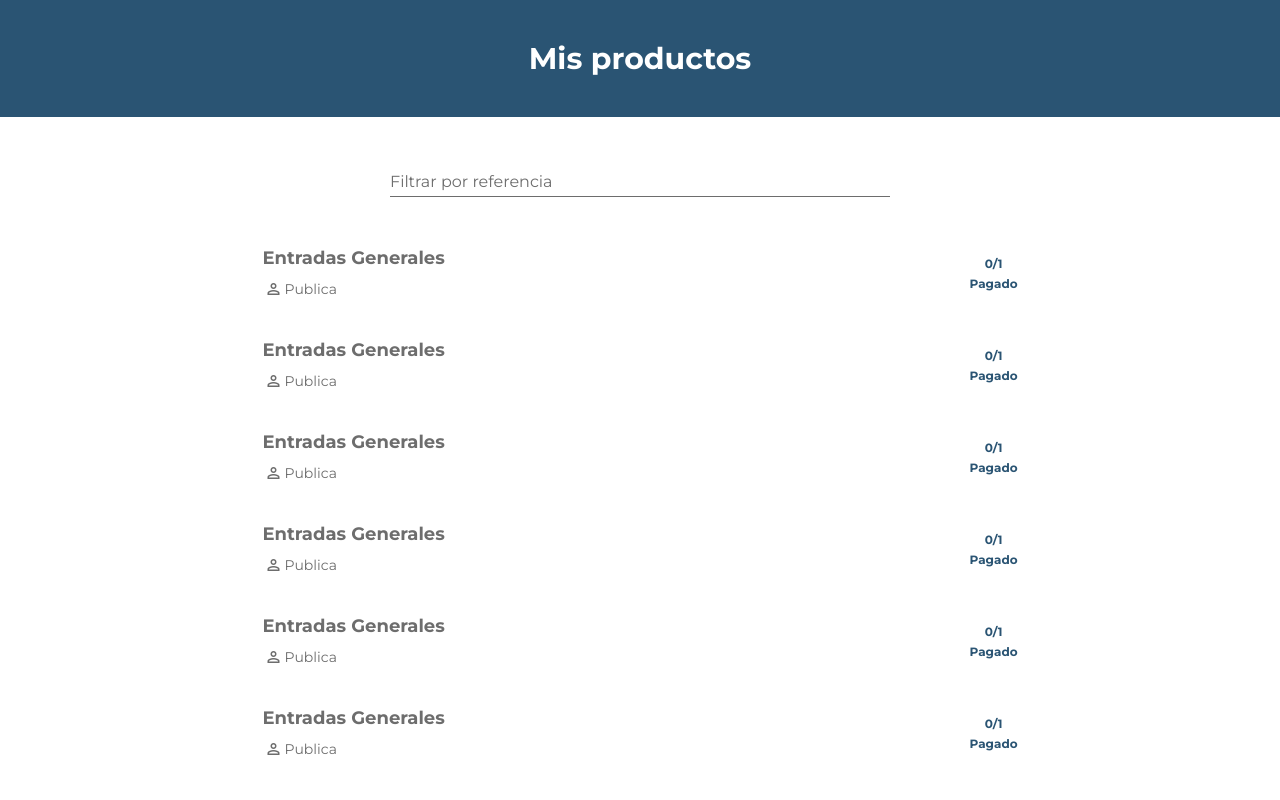
After one commit to joacov04/sistema_entradas, a PHP site: page /tickets.html in a window 1280 px wide. The commit adds this page. Run offline with PHP 8.4, Linux system fonts and the light colour scheme.

Commit message:
color scheme update

```diff
--- a/latest/link.css
+++ b/latest/link.css
@@ -12,7 +12,7 @@ body {
     background-color: white;
     border-top-right-radius: 40px;
     border-top-left-radius: 40px;
-    width: clamp(100%,500px);
+    width: clamp(100px,100%,500px);
     margin-left: auto;
     margin-right: auto;
 }
--- a/latest/main.css
+++ b/latest/main.css
@@ -2,12 +2,10 @@
 
 :root {
     --color1: #6d6d6d;
-    --color2: #0b7b7b;
-    --lightcolor: #05c01b;
-    --darkcolor1: #075151;
-    --darkcolor2: #043636;
+    --color2: #2a5473;
+    --darkcolor1: #2c4861;
+    --darkcolor2: #23394c;
     --backcolor1: rgb(15, 15, 15);
-    --backcolor2: ;
 }
 
 html {
--- a/latest/productos.css
+++ b/latest/productos.css
@@ -103,7 +103,7 @@
 
   #right p {
     font-size: 12px;
-    color: #007bff;
+    color: var(--color2);
     font-weight: bold;
     margin: 5px 0px;
   }
@@ -112,7 +112,7 @@
     width: 80px;
     font-size: 12px;
     font-weight: bold;
-    background-color: #007bff;
+    background-color: var(--color2);
     color: white;
     border-radius: 5px;
   }
--- /dev/null
+++ b/latest/tickets.css
@@ -0,0 +1,8 @@
+@import url(main.css);
+@import url(productos.css);
+
+a {
+  margin: 10px 0px;
+  justify-content: space-between;
+  text-align: center;
+}
--- /dev/null
+++ b/latest/tickets.html
@@ -0,0 +1,91 @@
+<!DOCTYPE html>
+<html lang="en">
+<head>
+    <meta name="viewport" content="width=device-width, initial-scale=1.0">
+    <link rel="stylesheet" href="https://fonts.googleapis.com/css2?family=Material+Symbols+Outlined:opsz,wght,FILL,GRAD@48,700,0,0" />
+    <link rel="stylesheet" href="tickets.css">
+    <title>Tickets</title>
+</head>
+<body class="flex column">
+    <header>
+        <div>
+            <h1>
+                Mis productos
+            </h1>
+        </div>
+    </header>
+
+    <div class="form">
+        <input type="text" name="text" autocomplete="off" required />
+        <label for="text" class="label-name">
+            <span class="content-name">
+                Filtrar por referencia
+            </span>
+        </label>
+    </div>
+
+    <a href="descripcion.html" class="flex">
+        <div id="left">
+            <h3>Entradas Generales</h3>
+            <p class="flex"><span class="material-symbols-outlined">person</span> Publica</p>
+        </div>
+        <div id="right">
+            <p>0/1</p>
+            <p>Pagado</p>
+        </div>
+    </a>
+    <a href="descripcion.html" class="flex">
+        <div id="left">
+            <h3>Entradas Generales</h3>
+            <p class="flex"><span class="material-symbols-outlined">person</span> Publica</p>
+        </div>
+        <div id="right">
+            <p>0/1</p>
+            <p>Pagado</p>
+        </div>
+    </a>
+    <a href="descripcion.html" class="flex">
+        <div id="left">
+            <h3>Entradas Generales</h3>
+            <p class="flex"><span class="material-symbols-outlined">person</span> Publica</p>
+        </div>
+        <div id="right">
+            <p>0/1</p>
+            <p>Pagado</p>
+        </div>
+    </a>
+    <a href="descripcion.html" class="flex">
+        <div id="left">
+            <h3>Entradas Generales</h3>
+            <p class="flex"><span class="material-symbols-outlined">person</span> Publica</p>
+        </div>
+        <div id="right">
+            <p>0/1</p>
+            <p>Pagado</p>
+        </div>
+    </a>
+    <a href="descripcion.html" class="flex">
+        <div id="left">
+            <h3>Entradas Generales</h3>
+            <p class="flex"><span class="material-symbols-outlined">person</span> Publica</p>
+        </div>
+        <div id="right">
+            <p>0/1</p>
+            <p>Pagado</p>
+        </div>
+    </a>
+    <a href="descripcion.html" class="flex">
+        <div id="left">
+            <h3>Entradas Generales</h3>
+            <p class="flex"><span class="material-symbols-outlined">person</span> Publica</p>
+        </div>
+        <div id="right">
+            <p>0/1</p>
+            <p>Pagado</p>
+        </div>
+    </a>
+
+
+
+
+</body>
```
Also changed, not shown: latest/categorias.css (+1 -43 lines).
